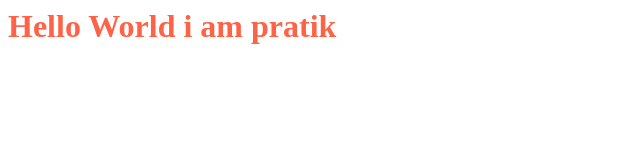
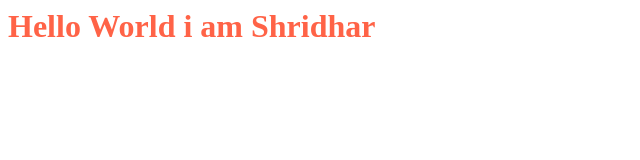
Before and after one commit to ShridharKolhatkar/Shridhar.github.io, a plain HTML site: page index.html in a window 1280 px wide. Shown: the whole page, without its empty margins (0-640 px from the left). Drawn offline with Linux system fonts and the light colour scheme.

Commit message:
Update index.html

```diff
--- a/index.html
+++ b/index.html
@@ -1,5 +1,5 @@
 <html>
 <body>
-<h1 style="color:Tomato;">Hello World i am pratik</h1>
+<h1 style="color:Tomato;">Hello World i am Shridhar</h1>
 </body>
 </html>
```
